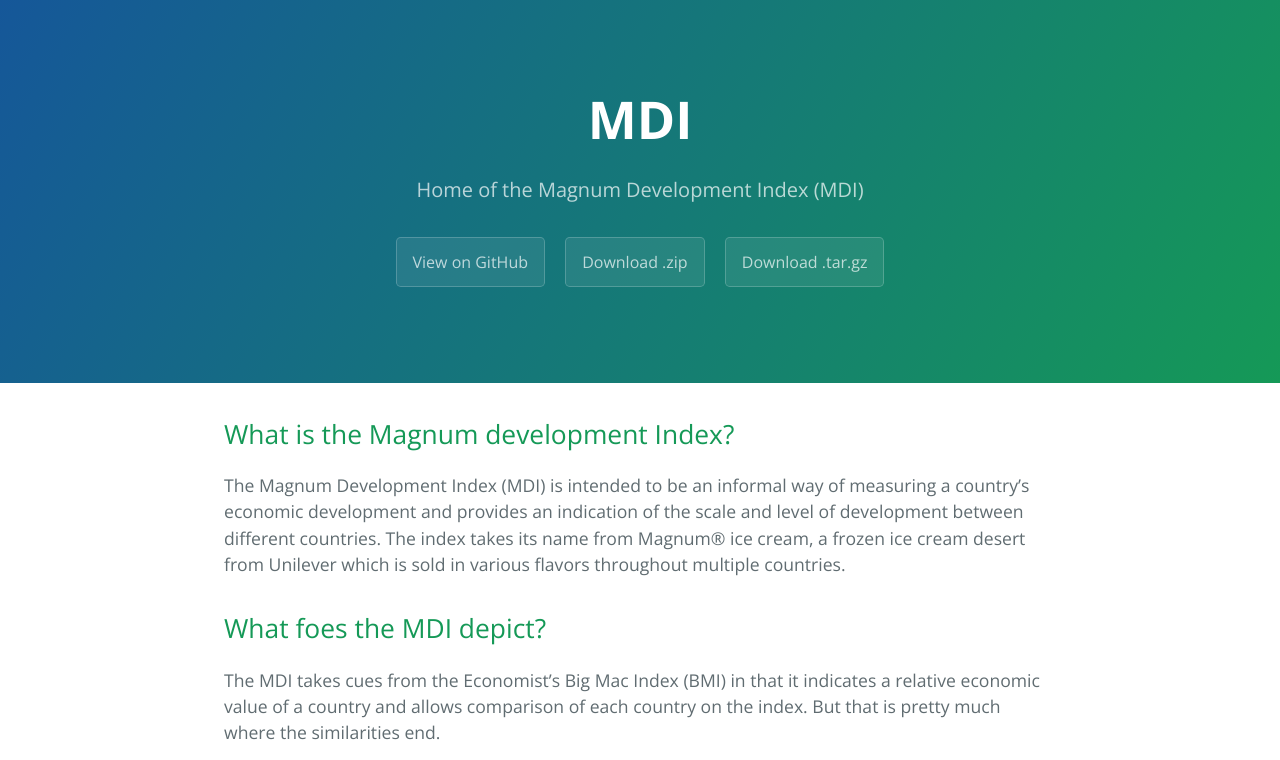
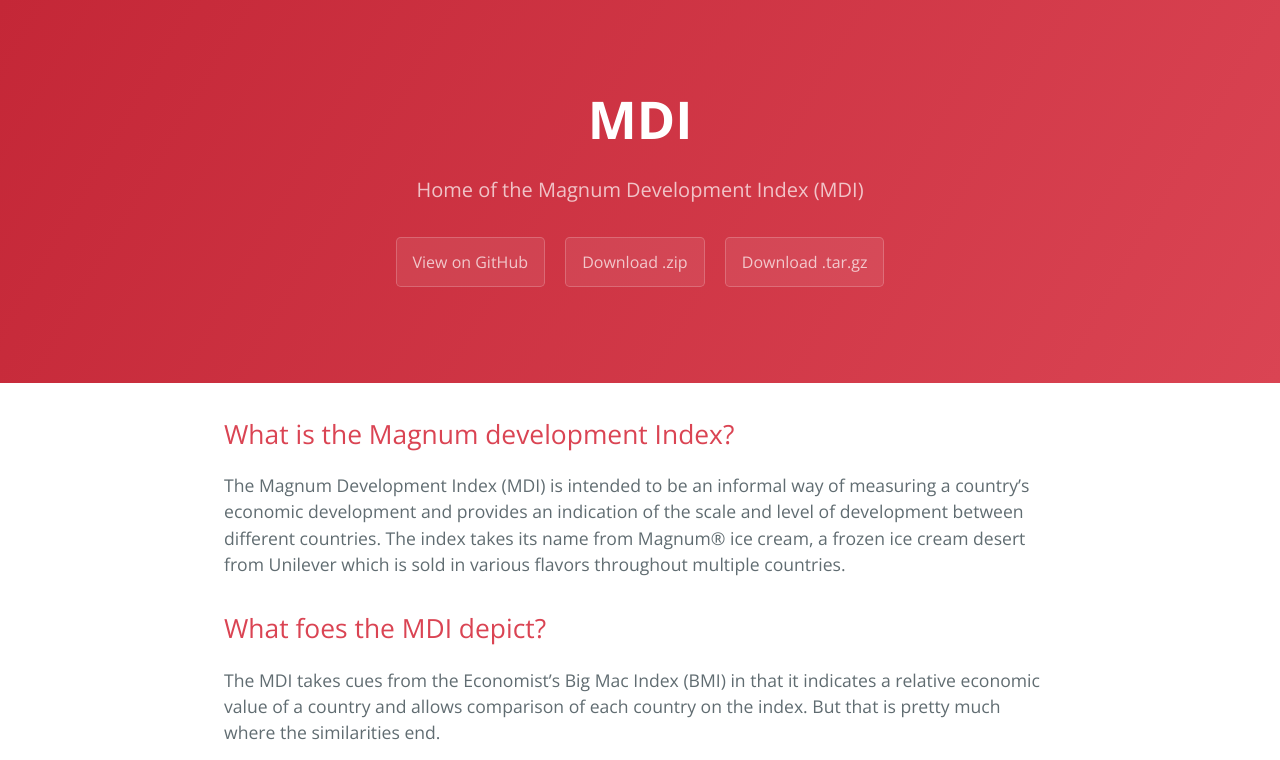
Before and after one commit to Omnipus/MDI, a plain HTML site: page index.html in a window 1280 px wide. Shown: the top 760 px of the page. Drawn offline with nearby package versions, Linux system fonts and the light colour scheme.

Commit message:
changed the color of headers and BG

```diff
--- a/stylesheets/stylesheet.css
+++ b/stylesheets/stylesheet.css
@@ -56,8 +56,8 @@ a {
 .page-header {
   color: #fff;
   text-align: center;
-  background-color: #159957;
-  background-image: linear-gradient(120deg, #155799, #159957); }
+  background-color: #DA4453;
+  background-image: linear-gradient(120deg, #c42737, #DA4453); }
 
 @media screen and (min-width: 64em) {
   .page-header {
@@ -112,7 +112,7 @@ a {
   margin-top: 2rem;
   margin-bottom: 1rem;
   font-weight: normal;
-  color: #159957; }
+  color: #DA4453; }
 .main-content p {
   margin-bottom: 1em; }
 .main-content code {
```
